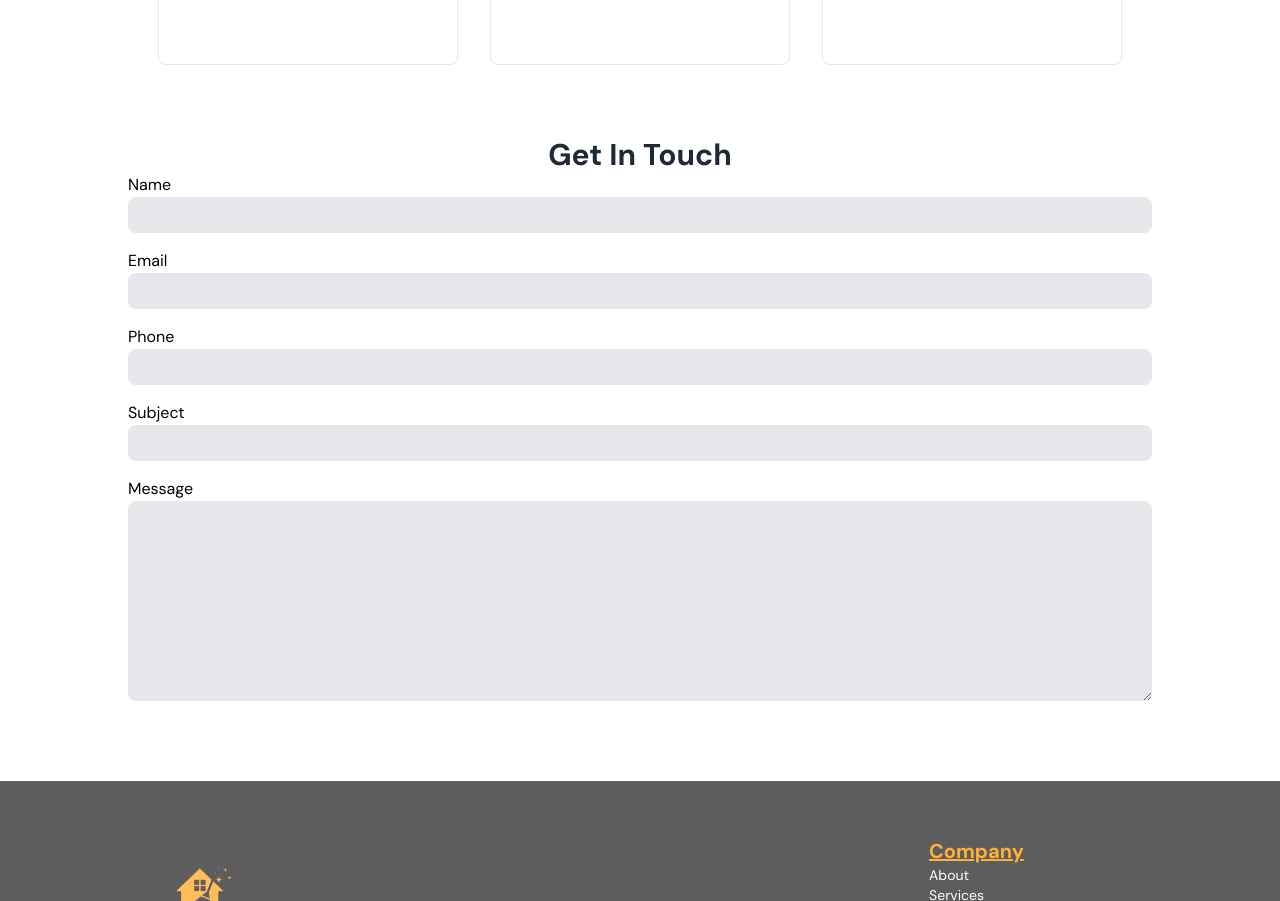
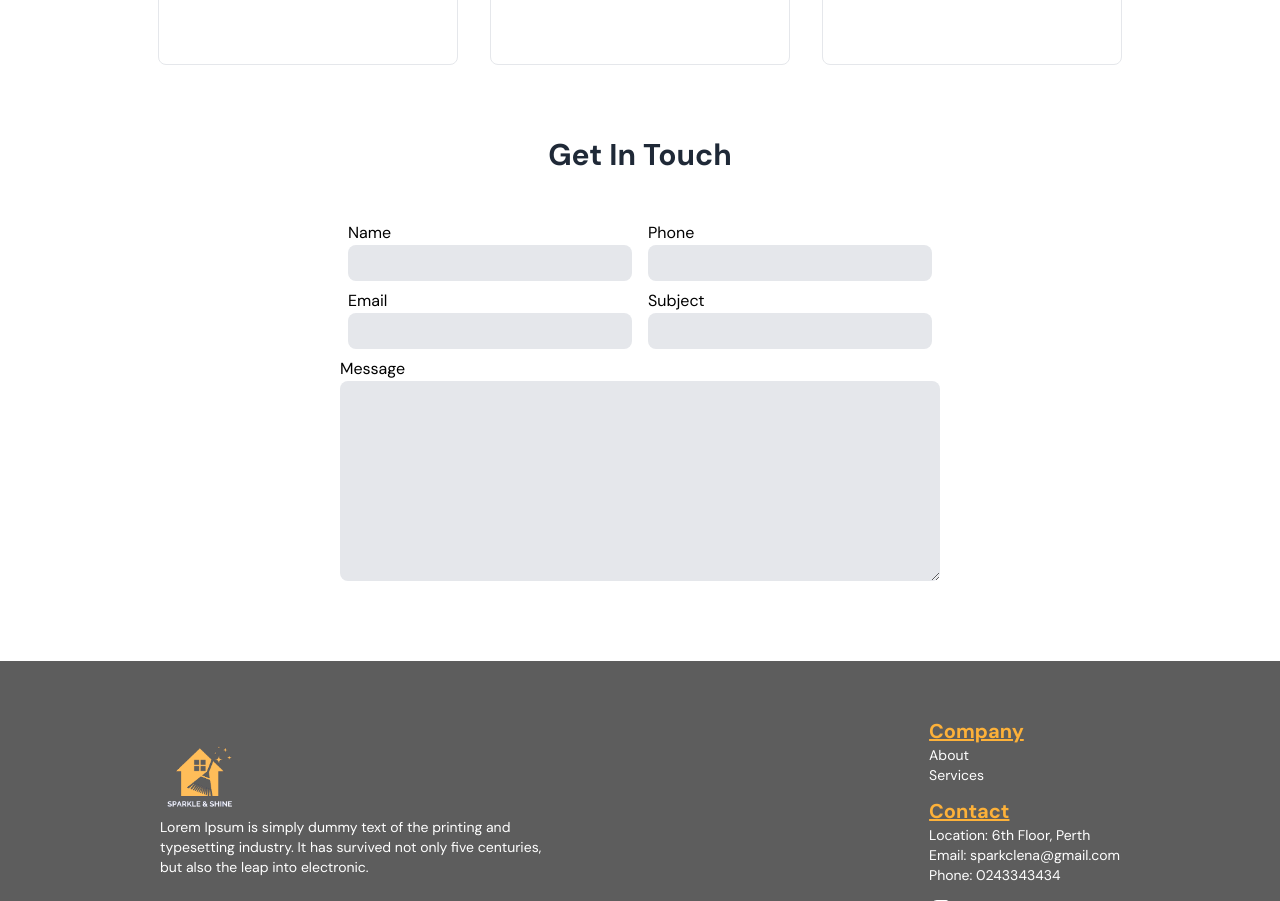
Before and after one commit to MingmaTenzing/cleaning_business, a Next.js app: page /contact in a window 1280 px wide. Shown: the part 600-1501 px from the top of the page. Built offline with nearby package versions, Linux system fonts and the light colour scheme.

Commit message:
design of form in contact page completed now need to work on 1. work on the form function

```diff
--- a/src/pages/contact.tsx
+++ b/src/pages/contact.tsx
@@ -59,12 +59,14 @@ function Contact({}: Props) {
           </div>
         </div>
 
-        <div className="mt-10">
+        <div className="mt-10 flex flex-col items-center">
           <h1 className="text-2xl md:text-3xl font-bold text-gray-800 text-center">
             Get In Touch
           </h1>
 
-          <form className=" w-[80%] m-auto space-y-4">
+          <form className=" w-[600px] mt-10 space-y-4 md:flex md:flex-wrap md:space-y-0  ">
+            <div className="space-y-2 w-[300px] p-2">
+
             <div className="flex flex-col ">
               <label>Name</label>
               <input
@@ -81,6 +83,11 @@ function Contact({}: Props) {
                 className="bg-gray-200 text-sm p-2 outline-none rounded-lg "
               ></input>
             </div>
+            </div>
+
+            <div className="space-y-2 w-[300px] p-2">
+
+
             <div className="flex flex-col ">
               <label>Phone</label>
               <input
@@ -97,7 +104,8 @@ function Contact({}: Props) {
                 className="bg-gray-200 text-sm p-2 outline-none rounded-lg "
               ></input>
             </div>
-            <div className="flex flex-col ">
+            </div>
+            <div className="flex flex-col md:w-[600px] ">
 
               <label>Message</label>
               <textarea  className="bg-gray-200 text-sm  h-[200px] p-2 rounded-lg"></textarea>
```
